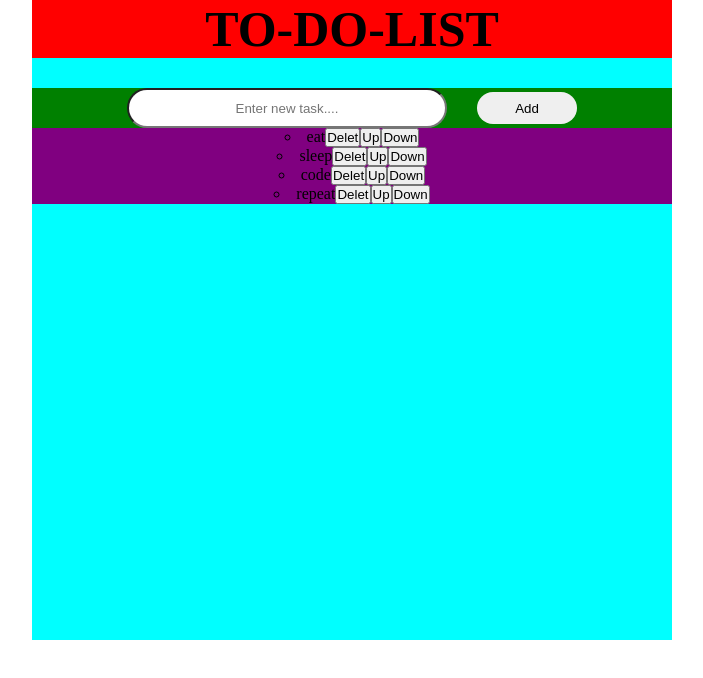
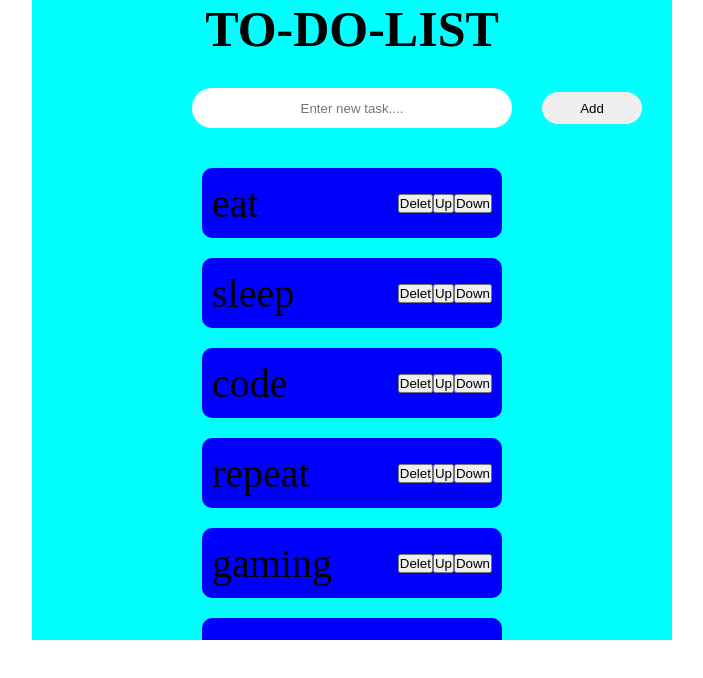
Before and after one commit to mdyasinreza1510/TO-DO-LIST, a React (Vite) app: page / in a window 1280 px wide. Shown: the top 678 px of the page, without its empty margins (288-991 px from the left). Built offline with nearby package versions, Linux system fonts and the light colour scheme.

Commit message:
worked on css

```diff
--- a/src/Todolist.jsx
+++ b/src/Todolist.jsx
@@ -1,7 +1,7 @@
 import { useState } from 'react'
 function Todolist(){
 
-    const [tasks, setatsk]=useState(["eat","sleep", "code","repeat"]);
+    const [tasks, setatsk]=useState(["eat","sleep", "code","repeat","gaming",""]);
     const [newtask,setnewtask]=useState("");
 
     function inputchange(event){
@@ -41,10 +41,14 @@ function Todolist(){
     <ol>
         {tasks.map((task, index)=>
         <li key={index}>
-            <span>{task}</span>
-            <button onClick={dlttask}>Delet</button>
+            <div className="task-box">
+            <div className="task"><p>{task}</p></div>
+            <div className="action-btns">            <button onClick={dlttask}>Delet</button>
             <button onClick={movetaskup}>Up</button>
-            <button onClick={movetaskdown}>Down</button>
+            <button onClick={movetaskdown}>Down</button></div>
+
+            </div>
+
 
         </li>
         )}
--- a/src/index.css
+++ b/src/index.css
@@ -3,7 +3,8 @@ margin: 0;
 padding: 0;
 box-sizing: border-box;
 list-style-position: inside;
-list-style-type:circle;
+list-style-type:none;
+scrollbar-width: none;
 }
 body{
   display: flex;
@@ -11,7 +12,9 @@ body{
   text-align: center;
 }
 .main-container{
+
   background-color: aqua;
+  overflow: hidden;
   width: 80vh;
   height: 80vh;
 
@@ -19,22 +22,25 @@ body{
 .heading{
   margin-bottom: 30px;
   font-size: 25px;
-  background-color: red;
+  /* background-color: red; */
 }
 .input-box{
   display:flex;
   justify-content: center;
   align-items: center;
   height: 40px;
-  background-color: green;
+  width: 100%;
+  /* background-color: green; */
 }
 input{
+  margin-left: 130px;
   text-align: center;
   box-sizing: border-box;
   padding: 0px 10px 0px 10px;
   height: 100%;
   width: 50%;
   outline: none;
+  border: none;
   border-radius: 20px;
 }
 .adbtn{
@@ -45,5 +51,34 @@ input{
   border: none;
 }
 .list-box{
-  background-color: purple;
+  margin-top: 20px;
+  overflow: scroll;
+  height: 500px;
+padding-bottom: 20px;
+  box-sizing: border-box;
+  /* background-color: purple; */
+  display: flex;
+  flex-direction: column;
+  align-items: center;
+
+
 }
+.task-box{
+  box-sizing: border-box;
+  padding: 0px 10px 0px 10px;
+  gap: 20px;
+  width: 300px;
+  box-sizing: border-box;
+  display: flex;
+  justify-content:space-between;
+  align-items: center;
+  background-color: blue;
+  height: 70px;
+  margin-top: 20px;
+  border-radius: 10px;
+}
+.task-box p{
+  font-size: 40px;
+
+
+}
```
